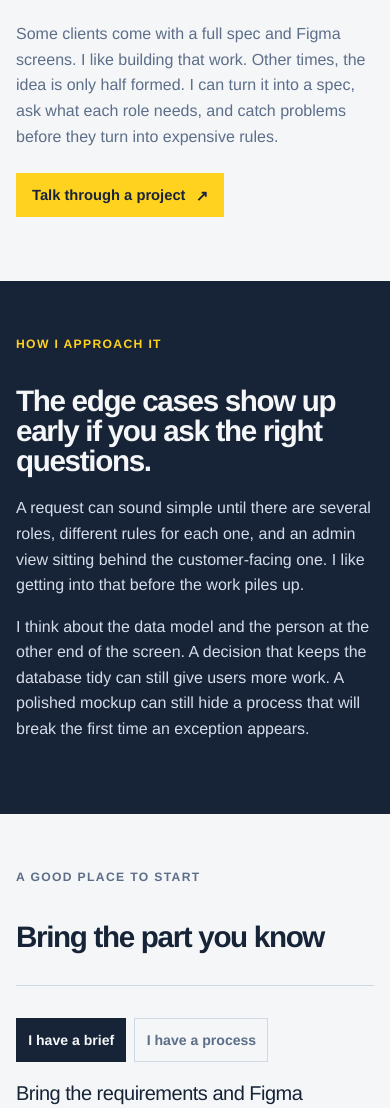
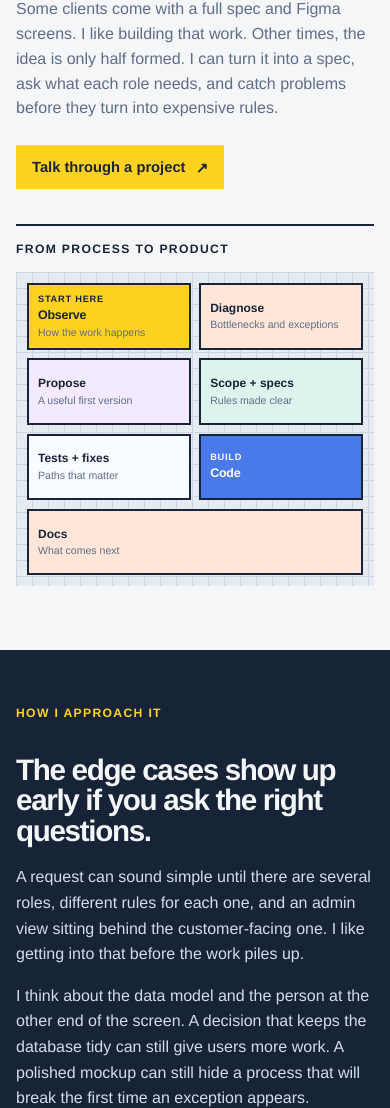
Before and after one commit to jiselle03/jiselle03.github.io, an Astro site: page / in a window 390 px wide. Shown: the part 388-1496 px from the top of the page. Built offline with nearby package versions, Linux system fonts and the light colour scheme; Astro itself is replaced by a stand-in of ours.

Commit message:
feat(portfolio): add responsive process map

```diff
--- a/src/pages/index.astro
+++ b/src/pages/index.astro
@@ -53,10 +53,25 @@ const tools = ['TypeScript', 'Next.js', 'React', 'PostgreSQL', 'tRPC', 'Drizzle'
     </header>
     <main id="main">
       <section class="hero">
-        <p class="kicker">Taipei-based fullstack and forward engineer</p>
-        <h1>I build useful software.</h1>
-        <div class="hero-note"><p>Some clients come with a full spec and Figma screens. I like building that work. Other times, the idea is only half formed. I can turn it into a spec, ask what each role needs, and catch problems before they turn into expensive rules.</p></div>
-        <a class="project-link" href="mailto:hello@jiselleliu.com?subject=Project%20inquiry">Talk through a project <span aria-hidden="true">↗</span></a>
+        <div class="hero-copy">
+          <p class="kicker">Taipei-based fullstack and forward engineer</p>
+          <h1>I build useful software.</h1>
+          <div class="hero-note"><p>Some clients come with a full spec and Figma screens. I like building that work. Other times, the idea is only half formed. I can turn it into a spec, ask what each role needs, and catch problems before they turn into expensive rules.</p></div>
+          <a class="project-link" href="mailto:hello@jiselleliu.com?subject=Project%20inquiry">Talk through a project <span aria-hidden="true">↗</span></a>
+        </div>
+        <aside class="project-map" aria-labelledby="map-title">
+          <p class="map-label" id="map-title">From process to product</p>
+          <div class="map-board">
+            <span class="map-connector connector-observe" aria-hidden="true"></span><span class="map-connector connector-diagnose" aria-hidden="true"></span><span class="map-connector connector-propose" aria-hidden="true"></span><span class="map-connector connector-scope" aria-hidden="true"></span><span class="map-connector connector-test" aria-hidden="true"></span><span class="map-connector connector-docs" aria-hidden="true"></span>
+            <div class="map-observe"><span>Start here</span><strong>Observe</strong><em>How the work happens</em></div>
+            <div class="map-diagnose"><strong>Diagnose</strong><span>Bottlenecks and exceptions</span></div>
+            <div class="map-propose"><strong>Propose</strong><span>A useful first version</span></div>
+            <div class="map-scope"><strong>Scope + specs</strong><span>Rules made clear</span></div>
+            <div class="map-code"><span>Build</span><strong>Code</strong></div>
+            <div class="map-test"><strong>Tests + fixes</strong><span>Paths that matter</span></div>
+            <div class="map-docs"><strong>Docs</strong><span>What comes next</span></div>
+          </div>
+        </aside>
       </section>
 
       <section class="statement" aria-labelledby="approach-title" data-reveal>
@@ -66,20 +81,20 @@ const tools = ['TypeScript', 'Next.js', 'React', 'PostgreSQL', 'tRPC', 'Drizzle'
       </section>
 
       <section class="starting-point" aria-labelledby="starting-point-title" data-reveal>
-        <div class="section-head"><p class="section-label">A good place to start</p><h2 id="starting-point-title">Bring the part you know</h2></div>
+        <div class="section-head"><p class="section-label">A good place to start</p><h2 id="starting-point-title">Where are you starting?</h2></div>
         <div class="intake-switcher">
           <div class="intake-options" aria-label="Choose a project starting point">
-            <button type="button" data-intake="brief" aria-pressed="true">I have a brief</button>
-            <button type="button" data-intake="workflow" aria-pressed="false">I have a process</button>
+            <button type="button" data-intake="brief" aria-pressed="true">I have a plan</button>
+            <button type="button" data-intake="workflow" aria-pressed="false">I have a problem to solve</button>
           </div>
-          <p data-intake-copy>Bring the requirements and Figma screens. I will build the feature, pressure-test the details, and flag choices that will get costly later.</p>
+          <p data-intake-copy aria-live="polite">Bring the requirements, mockups, a Figma file, or a list of features. I will build the feature, pressure-test the details, and flag choices that will get costly later.</p>
         </div>
       </section>
 
       <section class="case-studies" aria-labelledby="work-title" data-reveal>
         <p class="section-label" id="work-title">What I build</p>
         <div class="case-study-list">
-          {caseStudies.map((study) => <article class="case-study"><p class="case-number">{study.number}</p><div><h3>{study.title}</h3><dl><div><dt>Where it helps</dt><dd>{study.problem}</dd></div><div><dt>What I build</dt><dd>{study.role}</dd></div></dl></div></article>)}
+          {caseStudies.map((study) => <article class="case-study"><p class="case-number">{study.number}</p><div class="case-study-content"><h3>{study.title}</h3><dl><div><dt>Where it helps</dt><dd>{study.problem}</dd></div><div><dt>What I build</dt><dd>{study.role}</dd></div></dl></div></article>)}
         </div>
       </section>
 
@@ -113,8 +128,8 @@ const tools = ['TypeScript', 'Next.js', 'React', 'PostgreSQL', 'tRPC', 'Drizzle'
       }
 
       const intakeCopy = {
-        brief: 'Bring the requirements and Figma screens. I will build the feature, pressure-test the details, and flag choices that will get costly later.',
-        workflow: 'Bring the part of the work people are doing by hand. We will map the roles, rules, and handoffs, then decide what the first version needs to do.',
+        brief: 'Bring the requirements, mockups, a Figma file, or a list of features. I will build the feature, pressure-test the details, and flag choices that will get costly later.',
+        workflow: 'Bring the part of the work that feels slow, repetitive, or hard to manage. We will map the roles, rules, and handoffs, then decide what the first version needs to do.',
       };
       const intakeButtons = document.querySelectorAll('[data-intake]');
       const intakeCopyNode = document.querySelector('[data-intake-copy]');
--- a/src/styles/global.css
+++ b/src/styles/global.css
@@ -5,6 +5,9 @@
   --line: #cfd8e5;
   --accent: #ffd21f;
   --accent-ink: #19243a;
+  --signal-blue: #4a79e9;
+  --signal-coral: #ed7e65;
+  --signal-mint: #5ac5a8;
   font-family: "Avenir Next", Avenir, "Helvetica Neue", ui-sans-serif, system-ui, sans-serif;
   color: var(--ink);
   background: var(--paper);
@@ -41,7 +44,7 @@ nav { display: flex; gap: 1.15rem; flex-wrap: wrap; justify-content: flex-end; }
 nav a { display: inline-flex; align-items: center; min-height: 2.75rem; color: var(--muted); font-size: 0.88rem; text-decoration: none; }
 nav a:hover, nav a:focus-visible { color: var(--ink); text-decoration: underline; text-underline-offset: 0.25rem; }
 
-.hero { padding: clamp(3.5rem, 7vw, 5.5rem) 0 clamp(4rem, 8vw, 6.5rem); }
+.hero { display: grid; grid-template-columns: minmax(0, 1.2fr) minmax(18rem, 0.58fr); align-items: end; gap: clamp(2rem, 6vw, 6.5rem); padding: clamp(3.5rem, 7vw, 5.5rem) 0 clamp(4rem, 8vw, 6.5rem); }
 .kicker, .section-label { margin: 0 0 1.25rem; color: var(--muted); font-size: 0.76rem; font-weight: 750; letter-spacing: 0.11em; text-transform: uppercase; }
 .hero h1 { max-width: 12ch; margin: 0; font-size: clamp(3rem, 7.2vw, 6.55rem); line-height: 0.94; letter-spacing: -0.052em; }
 .hero-note { max-width: 38rem; margin-top: clamp(2rem, 4vw, 3.25rem); color: var(--muted); line-height: 1.6; }
@@ -50,6 +53,19 @@ nav a:hover, nav a:focus-visible { color: var(--ink); text-decoration: underline
 .project-link span { transition: transform 180ms cubic-bezier(0.25, 1, 0.5, 1); }
 .project-link:hover, .project-link:focus-visible { background: var(--ink); color: var(--paper); }
 .project-link:hover span, .project-link:focus-visible span { transform: translate(0.16rem, -0.16rem); }
+
+.project-map { position: relative; min-width: 0; padding: 1rem 0 0; border-top: 2px solid var(--ink); }
+.map-label { margin: 0 0 1rem; font-size: 0.76rem; font-weight: 750; letter-spacing: 0.11em; text-transform: uppercase; }
+.map-board { position: relative; display: grid; grid-template-columns: repeat(6, 1fr); grid-template-rows: 0.9fr 0.9fr 1fr; min-height: 18rem; overflow: hidden; padding: 1.15rem; background-color: #e6ebf2; background-image: linear-gradient(#cbd5e4 1px, transparent 1px), linear-gradient(90deg, #cbd5e4 1px, transparent 1px); background-size: 1.25rem 1.25rem; }
+.map-observe, .map-diagnose, .map-propose, .map-scope, .map-code, .map-test, .map-docs { position: relative; z-index: 1; display: grid; align-content: center; gap: 0.2rem; min-width: 0; border: 2px solid var(--ink); padding: 0.5rem; background: var(--paper); line-height: 1.18; }
+.map-observe span, .map-code span { font-size: 0.58rem; font-weight: 750; letter-spacing: 0.08em; text-transform: uppercase; }
+.map-observe strong, .map-code strong { font-size: clamp(0.78rem, 1.25vw, 0.96rem); letter-spacing: -0.02em; }
+.map-observe em { color: var(--muted); font-size: 0.61rem; font-style: normal; line-height: 1.25; }
+.map-diagnose span, .map-propose span, .map-scope span, .map-test span, .map-docs span { color: var(--muted); font-size: 0.6rem; line-height: 1.25; }
+.map-diagnose strong, .map-propose strong, .map-scope strong, .map-test strong, .map-docs strong { font-size: 0.7rem; }
+.map-observe { grid-column: 1 / 3; grid-row: 1; background: var(--accent); }.map-diagnose { grid-column: 4 / 7; grid-row: 1; background: #ffe6d9; }.map-propose { grid-column: 1 / 3; grid-row: 2; align-self: center; background: #f3eaff; }.map-scope { grid-column: 4 / 7; grid-row: 2; align-self: center; background: #ddf4ec; }.map-code { grid-column: 3 / 5; grid-row: 3; align-self: end; background: var(--signal-blue); color: white; }.map-test { grid-column: 1 / 3; grid-row: 3; align-self: end; background: #f8fbff; }.map-docs { grid-column: 5 / 7; grid-row: 3; align-self: end; background: #ffe6d9; }
+.map-connector { position: absolute; z-index: 0; display: block; height: 2px; transform-origin: left center; background: var(--ink); }
+.connector-observe { top: 21%; left: 32%; width: 22%; transform: rotate(29deg); }.connector-diagnose { top: 25%; left: 68%; width: 21%; transform: rotate(146deg); }.connector-propose { top: 54%; left: 25%; width: 22%; transform: rotate(31deg); }.connector-scope { top: 55%; left: 60%; width: 21%; transform: rotate(147deg); }.connector-test { top: 78%; left: 29%; width: 19%; transform: rotate(-31deg); }.connector-docs { top: 80%; left: 56%; width: 20%; transform: rotate(30deg); }
 
 .statement { position: relative; z-index: 0; display: grid; grid-template-columns: minmax(11rem, 0.45fr) minmax(0, 1fr) minmax(0, 0.8fr); gap: 2rem; padding: clamp(3.5rem, 7vw, 6.75rem) 0; color: var(--paper); }
 .statement::before { position: absolute; z-index: -1; top: 0; right: calc((100vw - 100%) / -2); bottom: 0; left: calc((100vw - 100%) / -2); background: var(--ink); content: ""; }
@@ -74,6 +90,7 @@ nav a:hover, nav a:focus-visible { color: var(--ink); text-decoration: underline
 .case-study-list { border-top: 1px solid var(--line); }
 .case-study { display: grid; grid-template-columns: 4rem minmax(0, 1fr); gap: 1.25rem; padding: 2rem 0 2.25rem; border-bottom: 1px solid var(--line); }
 .case-number { margin: 0; color: var(--muted); font-size: 0.8rem; font-weight: 750; }
+.case-study-content { min-width: 0; }
 .case-study h3 { margin: 0; font-size: clamp(1.45rem, 2.4vw, 2rem); letter-spacing: -0.035em; }
 .case-study dl { display: grid; grid-template-columns: repeat(2, minmax(0, 1fr)); gap: 2rem; margin: 1.5rem 0 0; }
 .case-study dl div { min-width: 0; }
@@ -104,13 +121,15 @@ footer { display: flex; justify-content: space-between; gap: 1rem; padding: 2.25
 footer span { color: var(--ink); font-weight: 750; }
 
 @media (prefers-reduced-motion: no-preference) {
-  .hero > .kicker,
-  .hero > h1,
-  .hero > .hero-note,
-  .hero > .project-link { animation: hero-enter 620ms cubic-bezier(0.22, 1, 0.36, 1) both; }
-  .hero > h1 { animation-delay: 80ms; }
-  .hero > .hero-note { animation-delay: 160ms; }
-  .hero > .project-link { animation-delay: 240ms; }
+  .hero-copy > .kicker,
+  .hero-copy > h1,
+  .hero-copy > .hero-note,
+  .hero-copy > .project-link,
+  .project-map { animation: hero-enter 620ms cubic-bezier(0.22, 1, 0.36, 1) both; }
+  .hero-copy > h1 { animation-delay: 80ms; }
+  .hero-copy > .hero-note { animation-delay: 160ms; }
+  .hero-copy > .project-link { animation-delay: 240ms; }
+  .project-map { animation-delay: 260ms; }
 
   .reveal-ready [data-reveal] { opacity: 0; transform: translateY(1.5rem); transition: opacity 480ms cubic-bezier(0.25, 1, 0.5, 1), transform 480ms cubic-bezier(0.25, 1, 0.5, 1); }
   .reveal-ready [data-reveal].is-visible { opacity: 1; transform: translateY(0); }
@@ -125,7 +144,8 @@ footer span { color: var(--ink); font-weight: 750; }
   .site-header { align-items: flex-start; }
   nav { gap: 0.7rem 1rem; }
   .hero h1 { font-size: clamp(3.05rem, 15vw, 4.5rem); }
-  .statement, .section-head, .intake-switcher, .writing-grid, .working-style, .tools { grid-template-columns: 1fr; gap: 1.15rem; }
+  .hero, .statement, .section-head, .intake-switcher, .writing-grid, .working-style, .tools { grid-template-columns: 1fr; gap: 1.15rem; }
+  .project-map { width: min(100%, 28rem); margin-top: 1.25rem; }
   .statement h2, .working-style h2, .working-points { grid-column: auto; }
   .section-head { margin-bottom: 2rem; }
   .working-points { grid-template-columns: 1fr; gap: 1.5rem; margin-top: 0.5rem; }
@@ -136,7 +156,18 @@ footer span { color: var(--ink); font-weight: 750; }
   .site-header, main, footer { width: min(100% - 2rem, 1180px); }
   .site-header { display: block; }
   nav { margin-top: 1rem; justify-content: flex-start; }
-  .hero { padding-top: 4.5rem; }
+  .hero { padding-top: 3.25rem; }
+  .hero-note { margin-top: 1.75rem; font-size: 1rem; line-height: 1.55; }
+  .project-map { width: 100%; margin-top: 1rem; }
+  .map-board { grid-template-columns: repeat(2, minmax(0, 1fr)); grid-template-rows: repeat(4, minmax(4.15rem, auto)); min-height: 0; gap: 0.55rem; padding: 0.7rem; background-size: 1rem 1rem; }
+  .map-observe, .map-diagnose, .map-propose, .map-scope, .map-code, .map-test, .map-docs { grid-column: auto; grid-row: auto; align-self: stretch; padding: 0.55rem; }
+  .map-observe { grid-column: 1; grid-row: 1; }.map-diagnose { grid-column: 2; grid-row: 1; }.map-propose { grid-column: 1; grid-row: 2; }.map-scope { grid-column: 2; grid-row: 2; }.map-test { grid-column: 1; grid-row: 3; }.map-code { grid-column: 2; grid-row: 3; }.map-docs { grid-column: 1 / -1; grid-row: 4; }
+  .map-connector { display: none; }
+  .map-diagnose strong, .map-propose strong, .map-scope strong, .map-test strong, .map-docs strong { font-size: 0.75rem; }
+  .map-diagnose span, .map-propose span, .map-scope span, .map-test span, .map-docs span, .map-observe em { font-size: 0.66rem; }
+  .intake-options { display: grid; grid-template-columns: 1fr; width: 100%; }
+  .intake-options button { width: 100%; padding-inline: 0.85rem; text-align: left; }
+  .intake-switcher > p { font-size: 1.18rem; line-height: 1.4; }
   .case-study { grid-template-columns: 2.2rem minmax(0, 1fr); gap: 0.75rem; }
   footer { display: block; }
   footer a { display: inline-block; margin-top: 0.55rem; }
```
